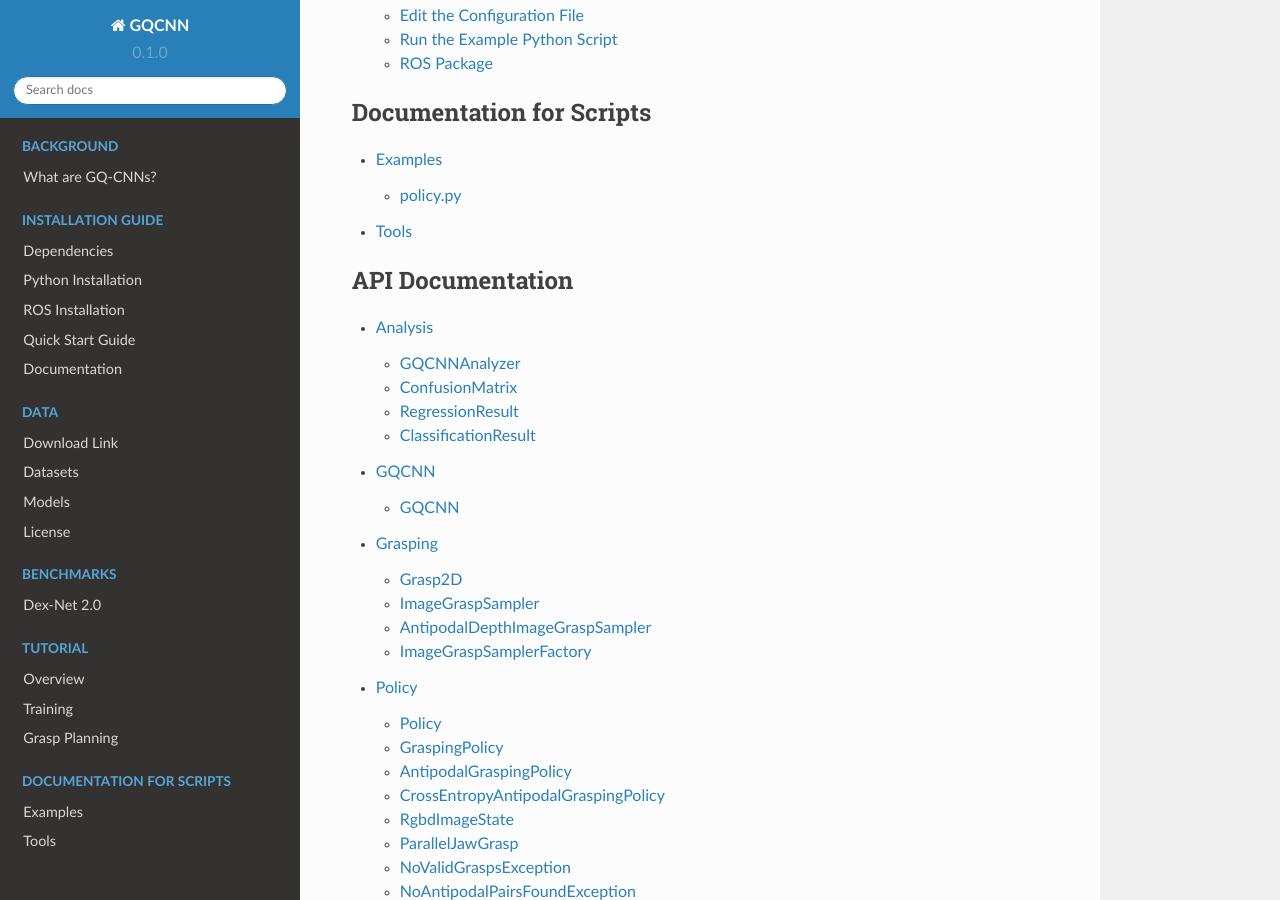
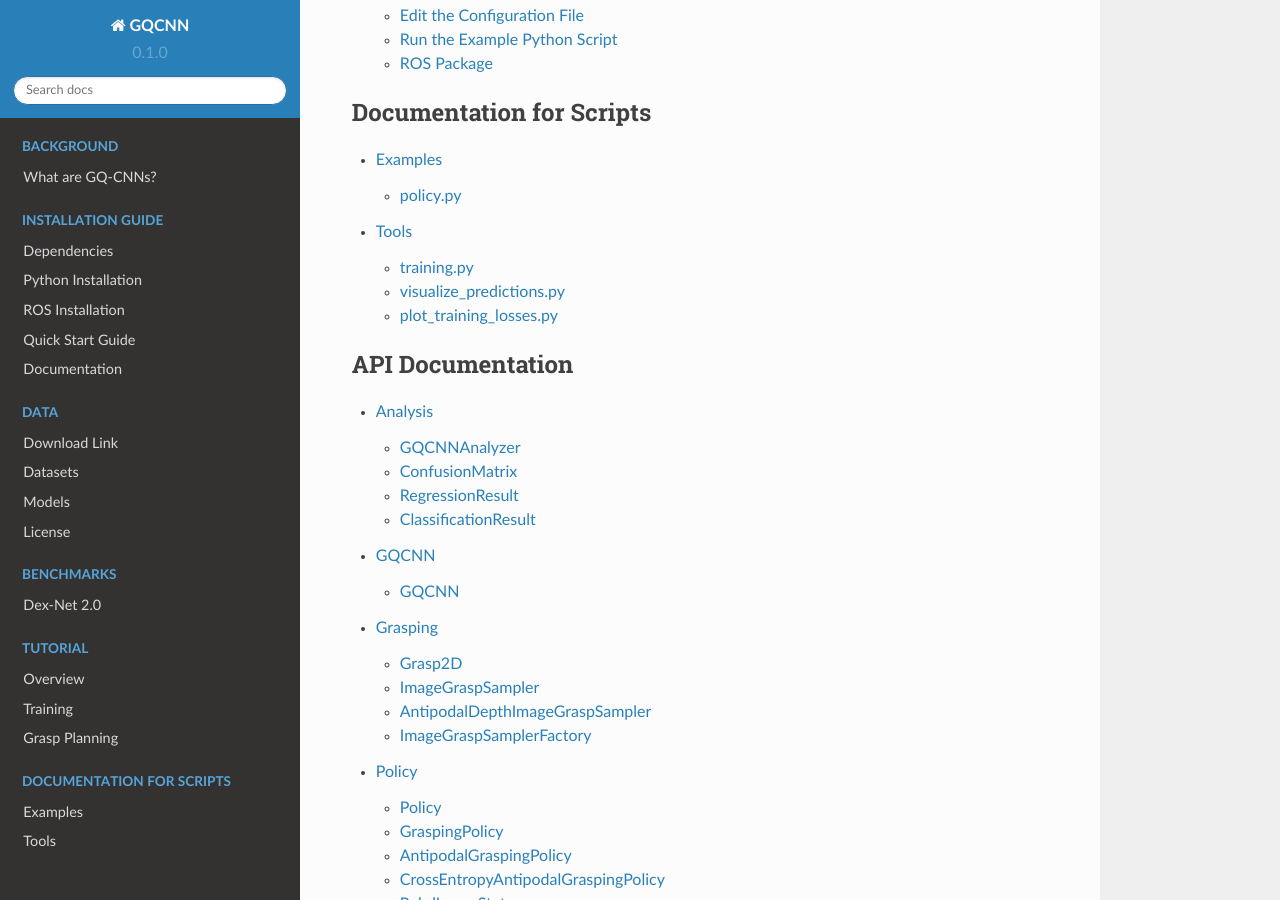
Before and after one commit to BerkeleyAutomation/gqcnn, a Sphinx documentation site: the page built from docs/source/index.rst, in a window 1280 px wide and 900 px high, scrolled down 3524 px. Built offline with Sphinx 7.4.7 and the Read the Docs theme 2.0.0, drawn with Linux system fonts in a browser that asks for light colours.

Commit message:
Updated to reflect documented tool scripts

```diff
--- a/docs/source/scripts/tools.rst
+++ b/docs/source/scripts/tools.rst
@@ -1,3 +1,14 @@
 Tools
 =====
-Documentation in progress!!!
+
+training.py
+~~~~~~~~~~~
+.. automodule:: training
+
+visualize_predictions.py
+~~~~~~~~~~~~~~~~~~~~~~~~
+.. automodule:: visualize_predictions
+
+plot_training_losses.py
+~~~~~~~~~~~~~~~~~~~~~~~
+.. automodule:: plot_training_losses
```
